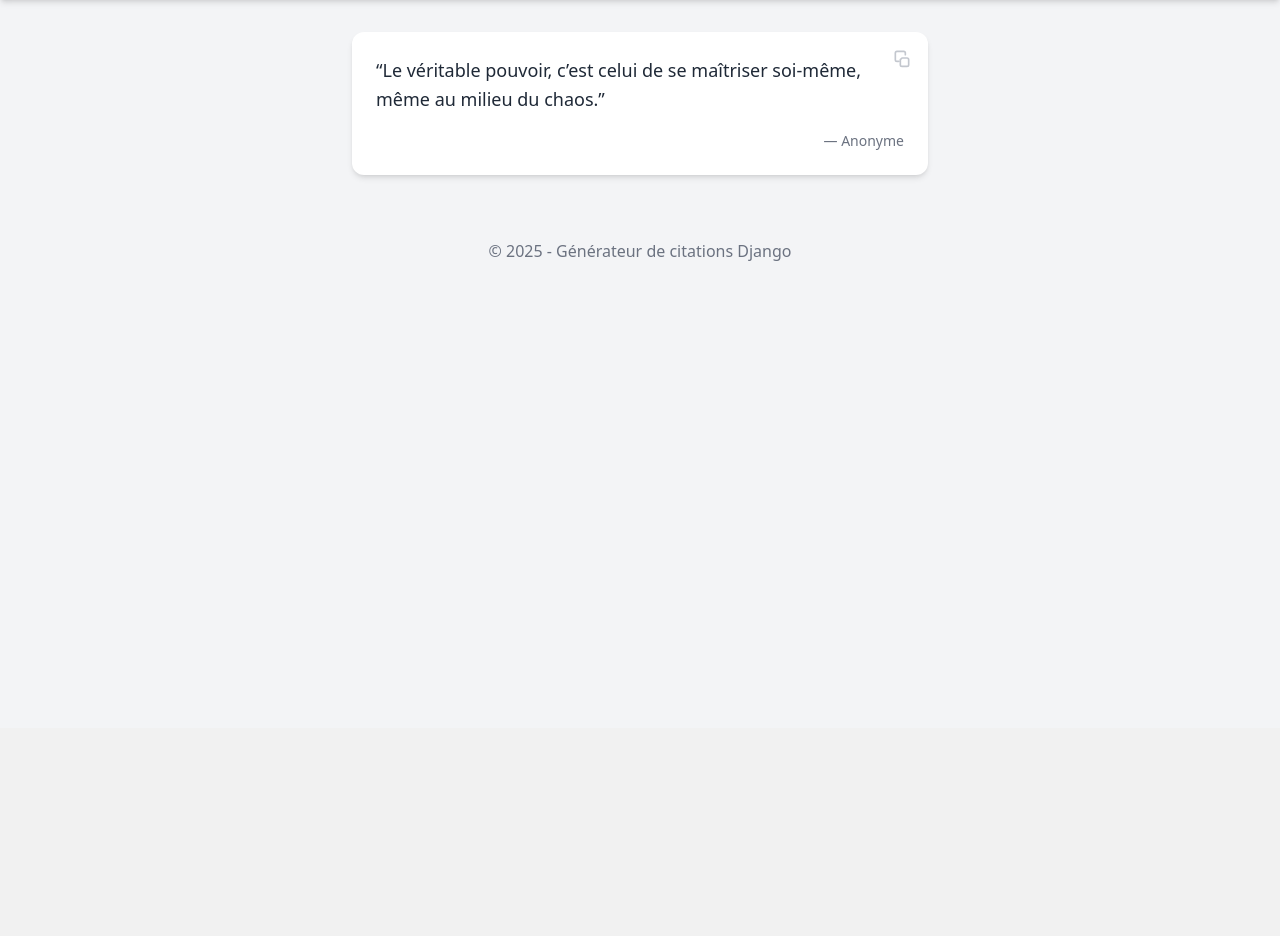
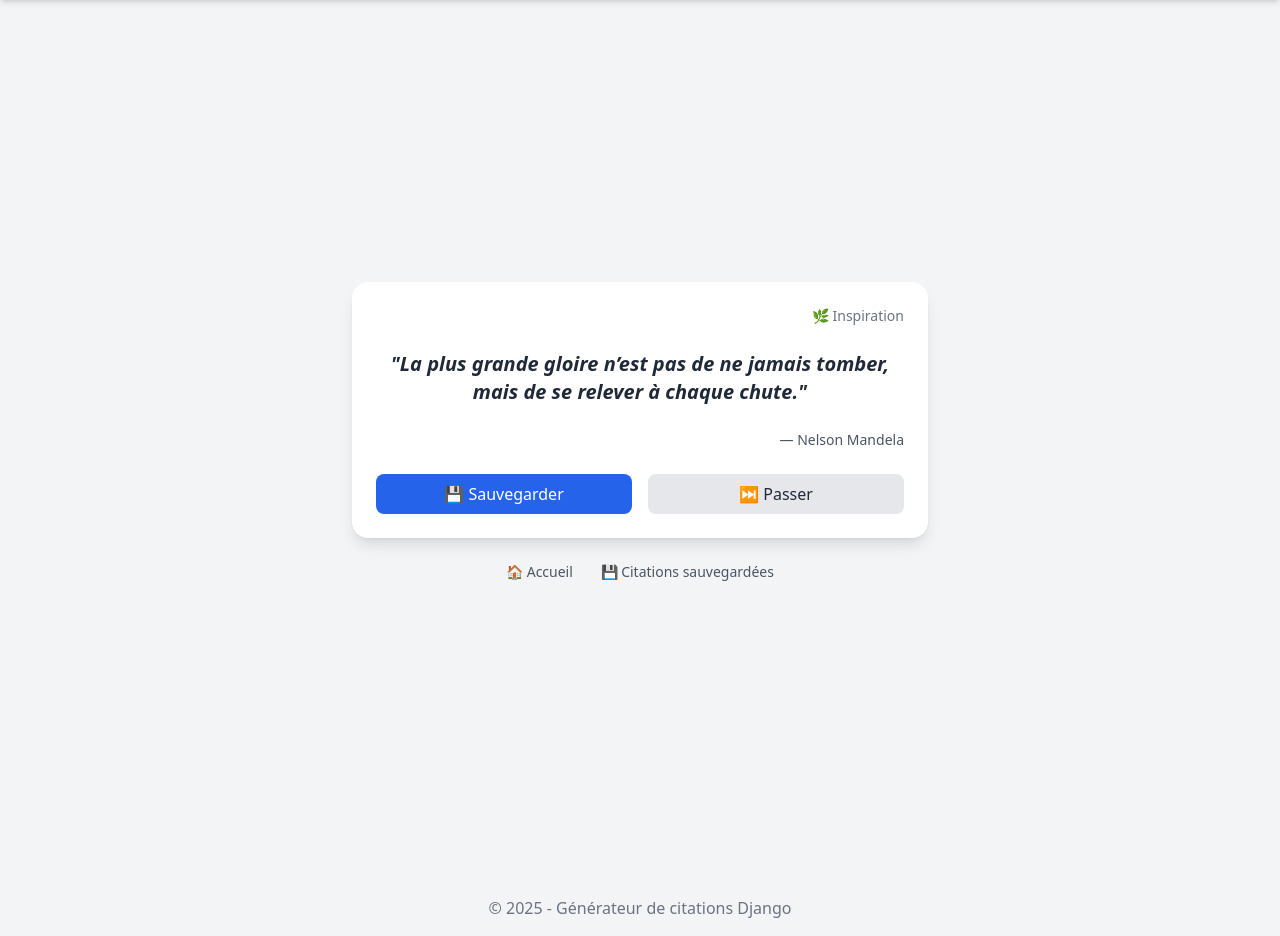
Before and after one commit to ElieReyara/QuoteFetcher, a Django app: page / in a window 1280 px wide. Shown: the part 72-1008 px from the top of the page. Before the commit the page ends 333 px from the top, so only its background shows below. Run offline with Django 5.2, Linux system fonts and the light colour scheme; some libraries are stand-ins or nearby versions.

Commit message:
Finalisation modification index (acceuil)

```diff
--- /dev/null
+++ b/quote_api/quoteapi/quotes/templates/quotes/acceuil.html
@@ -0,0 +1,41 @@
+{% extends 'quotes/base.html' %}
+
+{% block content %}
+<div class="min-h-screen bg-gray-100 flex flex-col items-center justify-center px-4 py-8">
+  <!-- Bloc principal -->
+  <div class="bg-white rounded-2xl shadow-lg p-6 w-full max-w-xl space-y-6">
+    <!-- Catégorie -->
+    <div class="text-sm text-gray-500 text-right font-medium">
+      🌿 Inspiration
+    </div>
+
+    <!-- Citation -->
+    <blockquote class="text-xl font-semibold text-gray-800 italic text-center">
+      "La plus grande gloire n’est pas de ne jamais tomber, mais de se relever à chaque chute."
+    </blockquote>
+
+    <!-- Auteur -->
+    <div class="text-right text-sm text-gray-600">
+      — Nelson Mandela
+    </div>
+
+    <!-- Boutons -->
+    <div class="flex justify-between gap-4">
+      <button class="w-full bg-blue-600 hover:bg-blue-700 text-white py-2 px-4 rounded-lg font-medium transition">
+        💾 Sauvegarder
+      </button>
+      <button class="w-full bg-gray-200 hover:bg-gray-300 text-gray-800 py-2 px-4 rounded-lg font-medium transition">
+        ⏭️ Passer
+      </button>
+    </div>
+  </div>
+
+  <!-- Navigation -->
+  <div class="mt-6 text-sm text-gray-600 space-x-6">
+    <a href="#" class="hover:underline">🏠 Accueil</a>
+    <a href="#" class="hover:underline">💾 Citations sauvegardées</a>
+    <a href="#" class="hidden hover:underline">⚙️ Paramètres</a>
+  </div>
+</div>
+
+{% endblock %}
--- a/quote_api/quoteapi/quotes/templates/quotes/base.html
+++ b/quote_api/quoteapi/quotes/templates/quotes/base.html
@@ -19,12 +19,13 @@
         {% if user.is_authenticated %}
             <div class="px-6 flex space-x-4 justify-between items-center">
                 <div class="space-x-4">
-                    <a href="#" class="text-gray-700 hover:text-gray-900">Profil</a>
-                    <a href="#" class="bg-gray-500 px-3 py-2 rounded rounded text-gray-700 hover:text-gray-900">Acceuil</a>
+                    <a href="#" class="text-gray-700 font-medium hover:text-gray-900">Profil</a>
+                    <a href="#" class="bg-gray-500 font-medium px-3 py-2 rounded rounded text-gray-700 hover:text-gray-900">Acceuil</a>
+                    <a href="#" class="bg-green-500 font-medium px-3 py-2 rounded rounded text-white hover:text-white-900">Mes Citations</a>
                 </div>
                 <form action="{% url 'logout' %}" method="post" class="inline">
                     {% csrf_token %}
-                    <button type="submit" class="bg-red-500 text-white px-4 py-2 rounded hover:bg-red-600">
+                    <button type="submit" class="bg-red-500 font-medium text-white px-4 py-2 rounded hover:bg-red-600">
                         Déconnexion
                     </button>
                 </form>
--- a/quote_api/quoteapi/quotes/templates/quotes/index.html
+++ /dev/null
@@ -1,23 +0,0 @@
-{% extends 'quotes/base.html' %}
-
-{% block content %}
-<div class="max-w-xl mx-auto p-6 bg-white rounded-xl shadow-md relative">
-    <!-- Icône discrète en haut à droite -->
-    <div class="absolute top-4 right-4 text-gray-400 hover:text-gray-600 cursor-pointer transition-opacity opacity-60">
-      <!-- Exemple d'icône : copier (tu peux remplacer par une autre icône si tu veux) -->
-      <svg xmlns="http://www.w3.org/2000/svg" class="h-5 w-5" fill="none" viewBox="0 0 24 24" stroke="currentColor">
-        <path stroke-linecap="round" stroke-linejoin="round" stroke-width="2" d="M8 16H6a2 2 0 01-2-2V6a2 2 0 012-2h8a2 2 0 012 2v2m-4 4h6a2 2 0 012 2v6a2 2 0 01-2 2h-6a2 2 0 01-2-2v-6z" />
-      </svg>
-    </div>
-
-    <!-- Contenu de la citation -->
-    <blockquote class="text-gray-800 text-lg leading-relaxed">
-      “Le véritable pouvoir, c’est celui de se maîtriser soi-même, même au milieu du chaos.”
-    </blockquote>
-
-    <!-- Auteur -->
-    <div class="mt-4 text-right text-sm text-gray-500">
-      — Anonyme
-    </div>
-  </div>
-{% endblock %}
--- a/quote_api/quoteapi/quotes/views.py
+++ b/quote_api/quoteapi/quotes/views.py
@@ -12,7 +12,7 @@ dotenv_path = find_dotenv()
 load_dotenv(dotenv_path)
 
 def index(request):
-    return render(request, 'quotes/index.html')
+    return render(request, 'quotes/acceuil.html')
 
 def quote(request):
     KEY_USER = os.getenv("KEY_USER")
```
